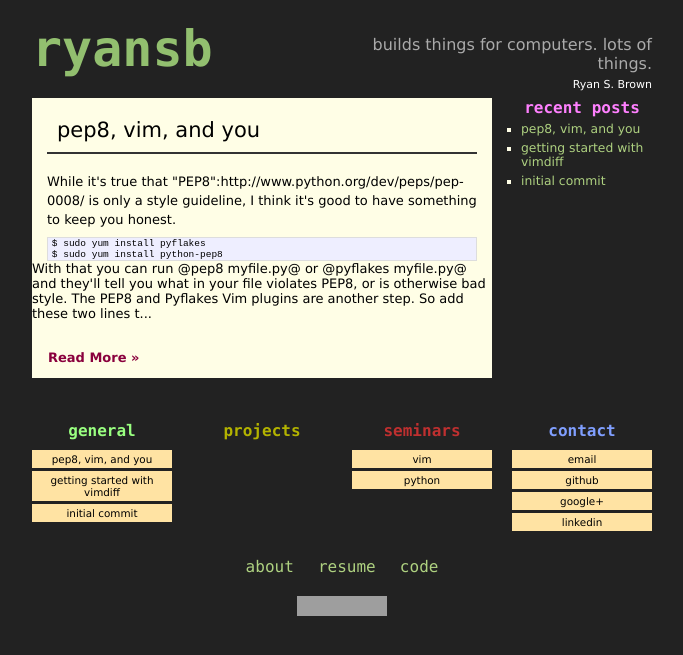
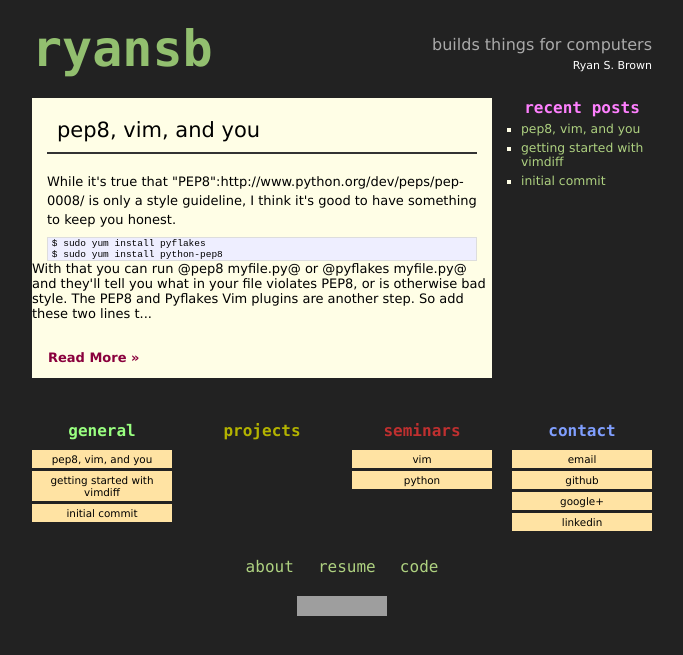
Before and after one commit to VimerArthur/ryansb.com, a Jekyll site: the page built from index.html, in a window 1280 px wide. Shown: the top 655 px of the page, without its empty margins (298-981 px from the left). Built offline with Jekyll 4.4.1, drawn with Linux system fonts in a browser that asks for light colours; grey boxes are pictures that could not be loaded.

Commit message:
Tweaked header

```diff
--- a/_layouts/default.html
+++ b/_layouts/default.html
@@ -16,7 +16,7 @@
         <h1><a href="/">ryansb</a></h1>
       </div>
       <div class="grid_4 suffix_2 info">
-        <div class="extra">builds things for computers. lots of things.</div>
+        <div class="extra">builds things for computers</div>
         <div class="author">Ryan S. Brown</div>
       </div>
       <div class="grid_8 prefix_2 suffix_2 main">
```
